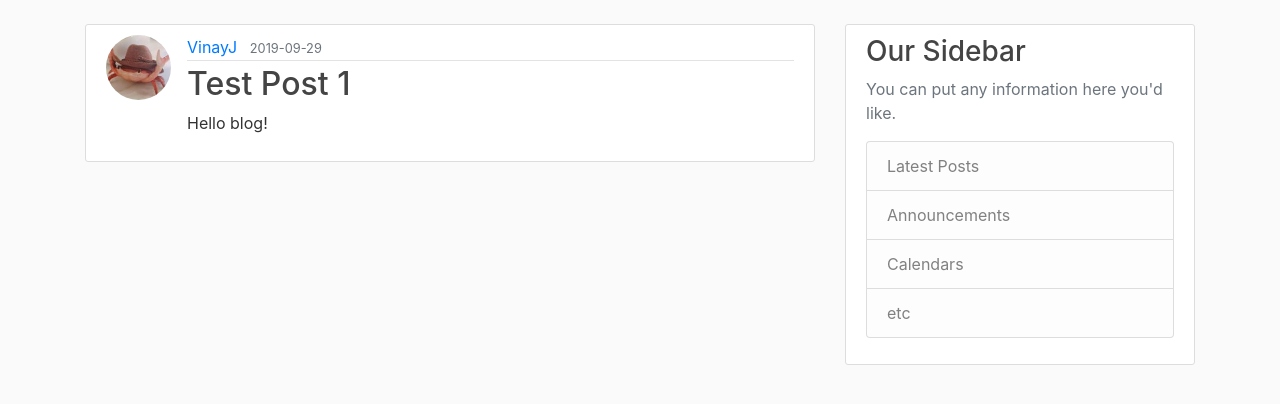
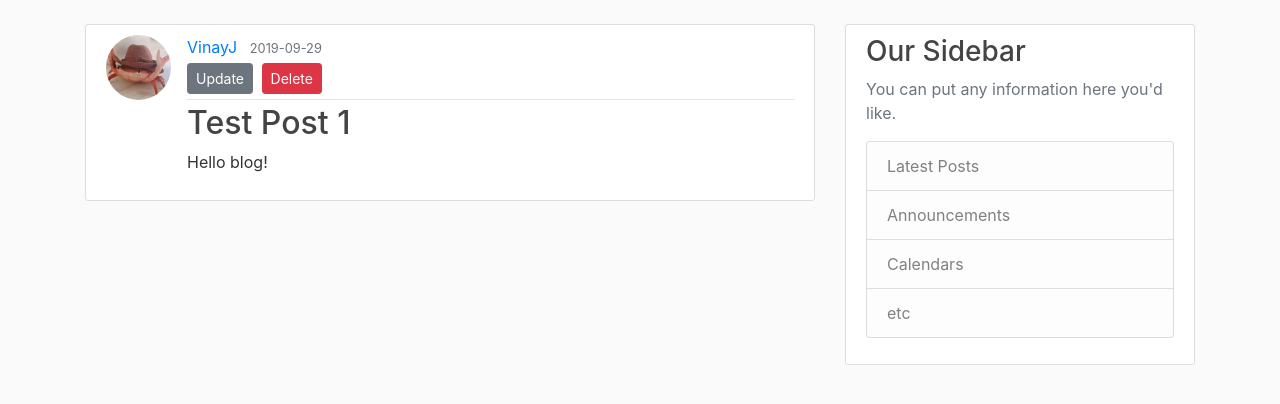
Before and after one commit to root1337/cs506-spike, a Flask app: page /post/1 in a window 1280 px wide. Shown: the part 56-460 px from the top of the page. Run offline with Flask 2, Linux system fonts and the light colour scheme; a user stored in the database is signed in; data comes from the database, SQL or seed files in the repository; both versions use the stored data as it was after the commit; some libraries are stand-ins or nearby versions.

Commit message:
User can update and delete posts

```diff
--- a/livewell/routes.py
+++ b/livewell/routes.py
@@ -1,7 +1,7 @@
 import os
 import secrets
 from PIL import Image
-from flask import render_template, url_for, flash, redirect, request
+from flask import render_template, url_for, flash, redirect, request, abort
 from livewell import app, db, bcrypt
 from livewell.forms import RegistrationForm, LoginForm, UpdateAccountForm, PostForm
 from livewell.models import User, Post
@@ -101,7 +101,7 @@ def new_post():
         db.session.commit()
         flash('Your post has been created!', 'success')
         return redirect(url_for('home'))
-    return render_template('create_post.html', title='New Post', form=form)
+    return render_template('create_post.html', title='New Post', form=form, legend='New Post')
 
 
 @app.route('/post/<int:post_id>')
@@ -109,9 +109,32 @@ def post(post_id):
     post = Post.query.get_or_404(post_id)
     return render_template('post.html', title=post.title, post=post)
 
-@app.route('/post/<int:post_id>/update')
+@app.route('/post/<int:post_id>/update', methods=['GET', 'POST'])
 @login_required
 def update_post(post_id):
     post = Post.query.get_or_404(post_id)
     if post.author != current_user:
         abort(403)
+    form = PostForm()
+    if form.validate_on_submit():
+        post.title = form.title.data
+        post.content = form.content.data
+        db.session.commit()
+        flash('Your post has been updated', 'success')
+        return redirect(url_for('post', post_id=post.id))
+    elif request.method == 'GET':
+        form.title.data = post.title
+        form.content.data = post.content
+    return render_template('create_post.html', title='Update Post', form=form, legend='Update Post')
+
+
+@app.route('/post/<int:post_id>/delete', methods=['POST'])
+@login_required
+def delete_post(post_id):
+    post = Post.query.get_or_404(post_id)
+    if post.author != current_user:
+        abort(403)
+    db.session.delete(post)
+    db.session.commit()
+    flash('Your post has been deleted', 'success')
+    return redirect(url_for('home'))
--- a/livewell/templates/create_post.html
+++ b/livewell/templates/create_post.html
@@ -4,7 +4,7 @@
         <form method="POST" action="">
             {{ form.hidden_tag() }}
             <fieldset class="form-group">
-                <legend class="border-bottom mb-4">New Post</legend>
+                <legend class="border-bottom mb-4">{{ legend }}</legend>
                 <div class="form-group">
                     {{ form.title.label(class="form-control-label") }}
                     {% if form.title.errors %}
--- a/livewell/templates/post.html
+++ b/livewell/templates/post.html
@@ -6,9 +6,35 @@
             <div class="article-metadata">
                 <a class="mr-2" href="#">{{ post.author.username }}</a>
                 <small class="text-muted">{{ post.date_posted.strftime('%Y-%m-%d') }}</small>
+                {% if post.author == current_user %}
+                    <div>
+                        <a href="{{ url_for('update_post', post_id=post.id) }}" class="btn btn-secondary btn-sm mt-1 mb-1">Update</a>
+                        <button type="button" class="btn btn-danger btn-sm m-1" data-toggle="modal" data-target="#deleteModal">Delete</button>
+                    </div>
+                {% endif %}
             </div>
             <h2 class="article-title" >{{ post.title }}</h2>
             <p class="article-content">{{ post.content }}</p>
         </div>
     </article>
+
+    <!-- Modal -->
+    <div class="modal fade" id="deleteModal" tabindex="-1" role="dialog" aria-labelledby="deleteModalLabel" aria-hidden="true">
+    <div class="modal-dialog" role="document">
+        <div class="modal-content">
+        <div class="modal-header">
+            <h5 class="modal-title" id="deleteModalLabel">Delete Post?</h5>
+            <button type="button" class="close" data-dismiss="modal" aria-label="Close">
+            <span aria-hidden="true">&times;</span>
+            </button>
+        </div>
+        <div class="modal-footer">
+            <button type="button" class="btn btn-secondary" data-dismiss="modal">Close</button>
+            <form action="{{ url_for('delete_post', post_id=post.id) }}" method="POST">
+                <input type="submit" class="btn btn-danger" value="Delete">
+            </form>
+        </div>
+        </div>
+    </div>
+    </div>
 {% endblock content %}
```
Also changed, not shown: livewell/site.db.
